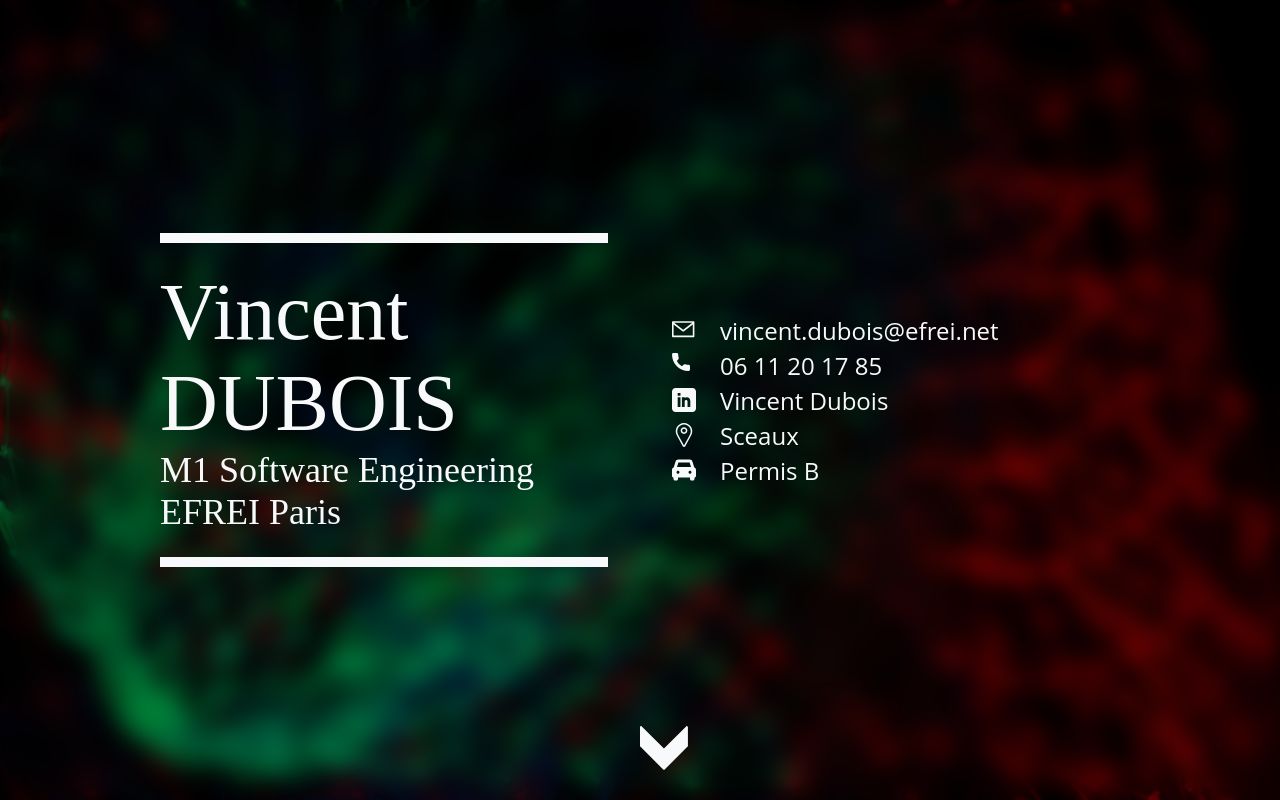
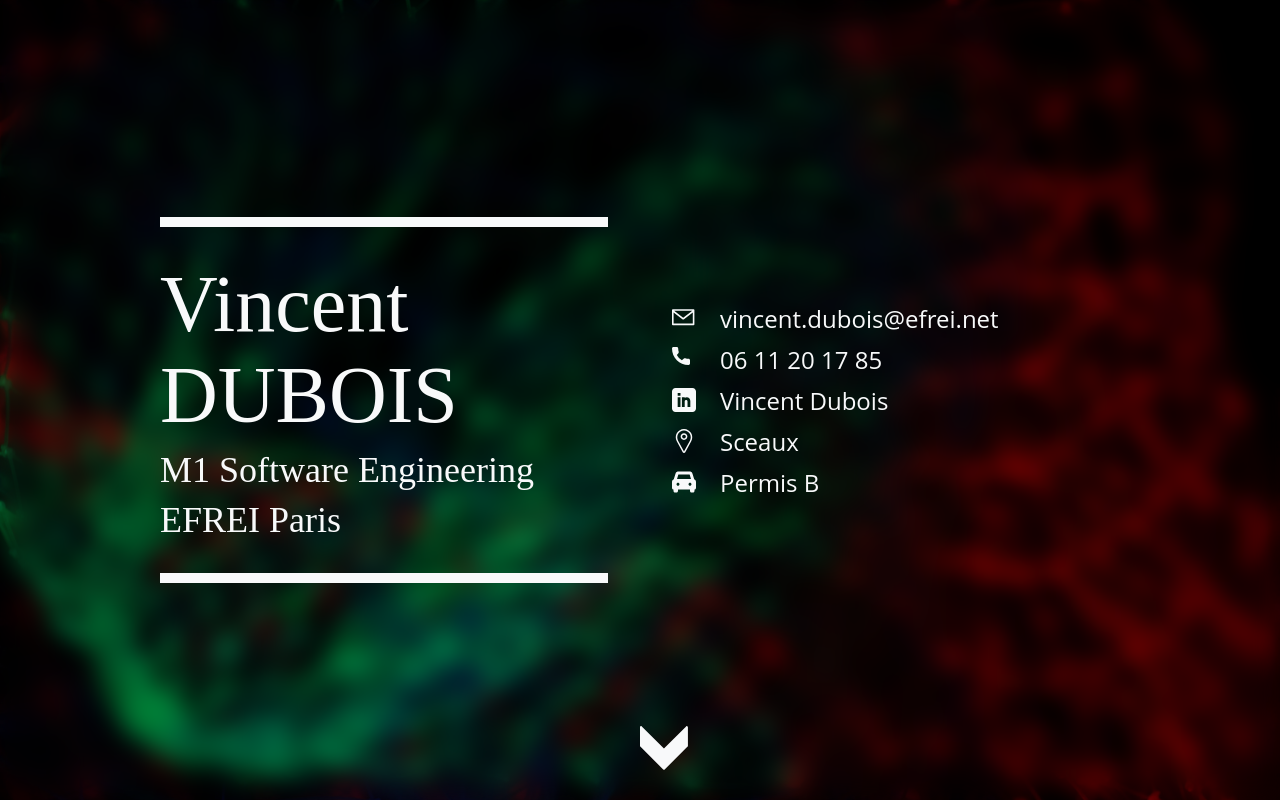
Before and after one commit to vincentdbs/MyCVReact, a React (Create React App) app: page / in a window 1280 px wide. Built offline with nearby package versions, Linux system fonts and the light colour scheme.

Commit message:
margin top container

```diff
--- a/src/Ressources/CSS/Top.css
+++ b/src/Ressources/CSS/Top.css
@@ -38,6 +38,10 @@
     border-bottom: var(--color-whitebg) 10px solid;
 }
 
+.me > *{
+    margin: 8px 0;
+}
+
 .me > h1{
     font-size: 80px;
     font-family: Gotham;
@@ -54,7 +58,7 @@
     flex-wrap: nowrap;
     justify-content: flex-start;
     align-items: center;
-    margin: 2px 0;
+    margin: 8px 0;
 }
 
 .contact-line > *{
```
Also changed, not shown: 2 other files (tests, documents, lock files or other folders).
